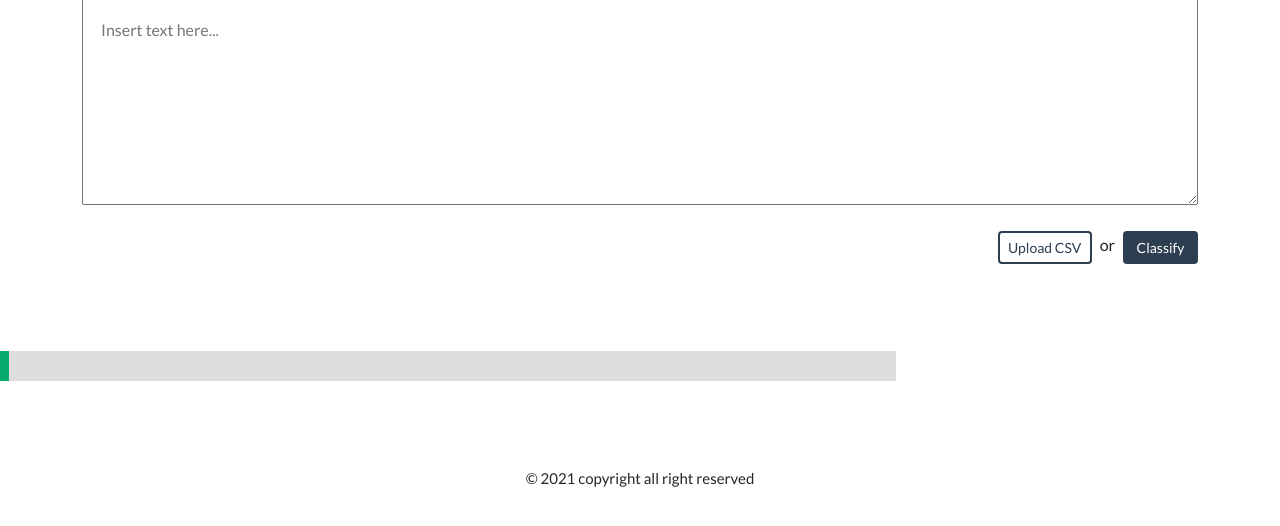
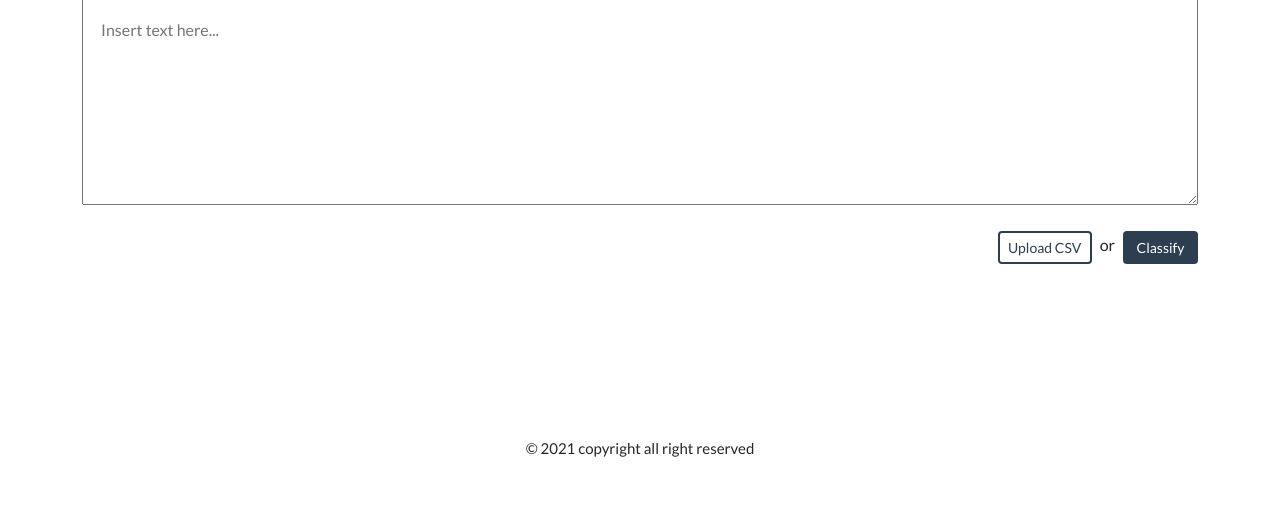
Before and after one commit to Thesis-Writing/ABSentilyzer, a Django app: template ensemble_analyzer/templates/index.html in a window 1280 px wide. Shown: the part 256-782 px from the top of the page. Run offline with Django 3.2, Linux system fonts and the light colour scheme; tables that the repository leaves empty hold one stand-in row (values such as "Sample post"); the template is opened without the code that fills it: values that come from a table or form of the project are taken from there, most other values are stand-ins (such as "Sample title", 1, 10 or a date in 2020); parts of the project's set-up code (start-up, migrations or seed data) failed here and were passed over; some libraries are stand-ins or nearby versions.

Commit message:
fixed progress bar's ui

```diff
--- a/ensemble_analyzer/apps/public/views.py
+++ b/ensemble_analyzer/apps/public/views.py
@@ -79,14 +79,15 @@ def index(request: HttpRequest) -> HttpResponse:
 
                         sentiment_count_dict = get_sentiment_count(final_sentence_polarity_table_dict)
 
-
+                        print(check_rows)
                         return render(request, "index.html",
                                     {'form': form,
                                         'main_table_dict': main_table_dict,
                                         'aspect_dict': aspect_dict,
                                         'has_most_common': has_most_common,
                                         'sentiment_count_dict': sentiment_count_dict,
-                                        'csv_allowed':'yes'})
+                                        'csv_allowed':'yes',
+                                        'row_length':check_rows})
 
                     # else if row is greater than 500, raise csv_rowError validation then reload page
                     else:
--- a/ensemble_analyzer/templates/index.html
+++ b/ensemble_analyzer/templates/index.html
@@ -48,9 +48,12 @@
     </div>
 
     <!-- PROGRESS BAR -->
-    <div id="progressbar" style="width: 70%; background-color: #ddd;">
-        <div id="bar" style="width: 1%; height: 30px; background-color: #04AA6D;"></div>
+    <div class="progContainer d-flex justify-content-center">
+        <div id="progressbar" style="display: none; width: 87%; background-color: #ddd;">
+            <div id="bar" style="width: 0%; height: 30px; background-color: #04AA6D;"> 0%</div>
+        </div>
     </div>
+
 
     <!-- If the text inputted passed the requirements and has the right format, then continue -->
     {% if text_allowed == "yes" %}
@@ -280,7 +283,7 @@
         <div class="row">
             <div class="col">
                 <div class="table-responsive py-4" id="tables">
-                    <h6>Aspect Term Polarity Classification and Overall Sentence Polarity</h6>
+                    <h6>AB Sentilyzer's Results on Multiple Input Classification</h6>
                     <div class="table-wrapper-scroll-y my-custom-scrollbar" style="table-layout: fixed;">
                         <table class="table" id="table1">
                             <thead class="table text-left" style="background-color: #2c3e50; color: white; position: sticky;top: 0">
@@ -378,15 +381,14 @@
 
     <!-- JS Code for Progress Bar -->
     <script>
-        $('#form_csv').submit(function(){
-            // show progress bar
-            var i = 0;
-            document.getElementById("progressBar").style.display = 'block';
+        var i = 0;
+        function showProgressBar(){
+            document.getElementById("progressbar").style.display = 'block';
             if (i == 0) {
                 i = 1;
                 var element = document.getElementById("bar");
                 var width = 1;
-                var id = setInterval(frame, 180);
+                var id = setInterval(frame, "{{row_length}}");
                 function frame() {
                 if (width >= 100) {
                     clearInterval(id);
@@ -394,10 +396,32 @@
                 } else {
                     width++;
                     element.style.width = width + "%";
+                    element.innerHTML = width  + "%";
                 }
                 }
             }
-        });
+        }
+
+        // var i = 0;
+        // function showProgressBar(){
+        //     document.getElementById("progressbar").style.display = 'block';
+        //     if (i == 0) {
+        //         i = 1;
+        //         var element = document.getElementById("bar");
+        //         var width = 1;
+        //         var id = setInterval(frame, 200);
+        //         function frame() {
+        //         if (width >= 100) {
+        //             clearInterval(id);
+        //             i = 0;
+        //         } else {
+        //             width++;
+        //             element.style.width = width + "%";
+        //             element.innerHTML = width  + "%";
+        //         }
+        //         }
+        //     }
+        // }
     </script>
 
     <!-- JS Code for Scrollbar -->
@@ -428,7 +452,7 @@
                             <div class="btn-toolbar">
                                 <button id="preview" type="button" class="btn btn-primary btn-sm" style="height: 33px;">Preview</button>
                                 <p class="px-2">or</p>
-                                <button type="submit" id="btnClassify" data-bs-dismiss="modal" class="btn btn-primary btn-sm">Classify</button>
+                                <button type="submit" id="btnClassify" data-bs-dismiss="modal" class="btn btn-primary btn-sm" onclick="showProgressBar()">Classify</button>
                             </div>
                         </div>
                     </form>
```
